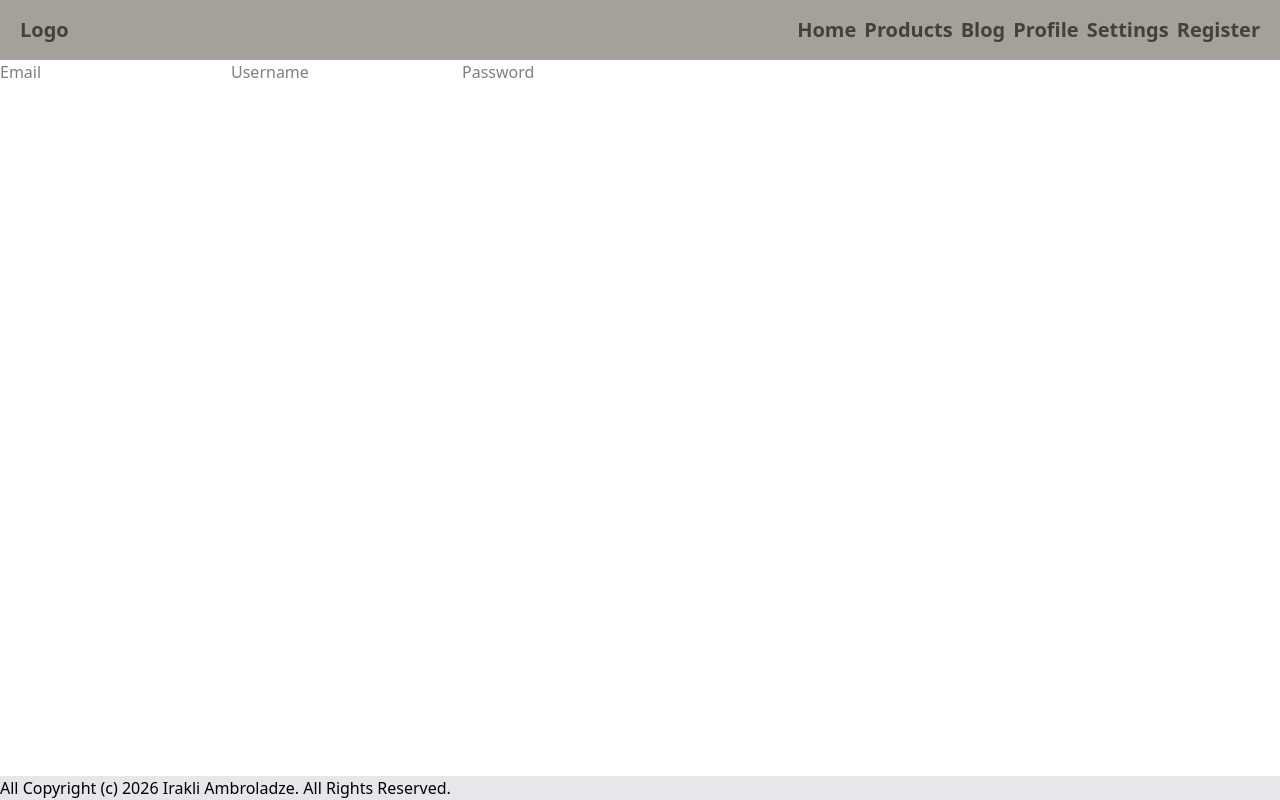
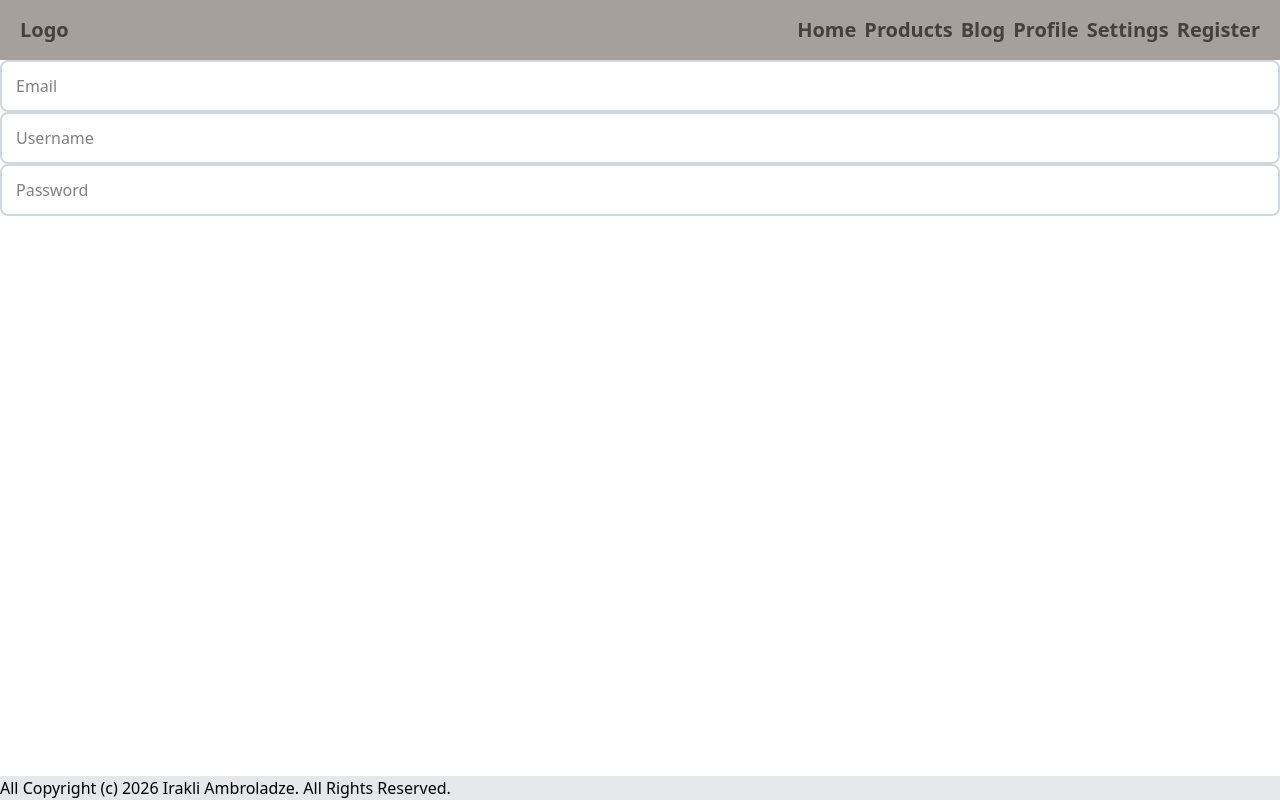
Before and after one commit to IrakliAmbroladze/react-geolab, a React (Vite) app: page /register in a window 1280 px wide. Built offline with nearby package versions, Linux system fonts and the light colour scheme.

Commit message:
feat: created new Input component

```diff
--- /dev/null
+++ b/src/components/Input.jsx
@@ -0,0 +1,9 @@
+export const Input = ({ type = "text", placeholder = "Enter text ... " }) => {
+  return (
+    <input
+      type={type}
+      placeholder={placeholder}
+      className="w-full py-3 px-3.5 border-2 border-[#d0d7de] rounded-lg outline-0 bg-white focus:border-[#4f46e5] focus:shadow-lg transition-all duration-150 ease-in-out"
+    />
+  );
+};
--- a/src/components/RegisterForm.jsx
+++ b/src/components/RegisterForm.jsx
@@ -1,9 +1,11 @@
+import { Input } from "./Input";
+
 export const RegisterForm = () => {
   return (
     <form>
-      <input type="email" placeholder="Email" />
-      <input type="text" placeholder="Username" />
-      <input type="password" placeholder="Password" />
+      <Input type="email" placeholder="Email" />
+      <Input type="text" placeholder="Username" />
+      <Input type="password" placeholder="Password" />
     </form>
   );
 };
```
